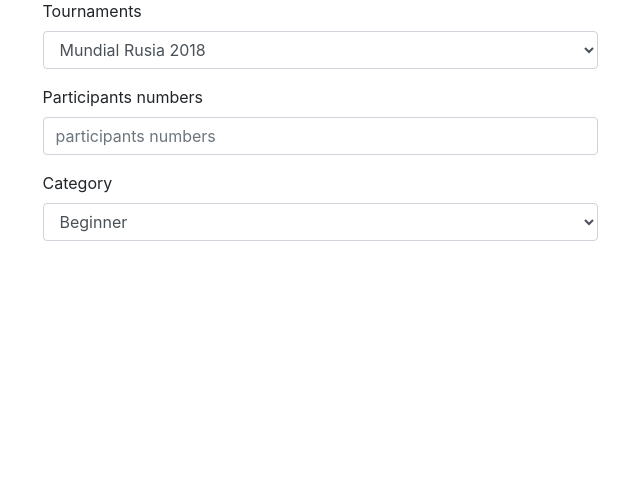
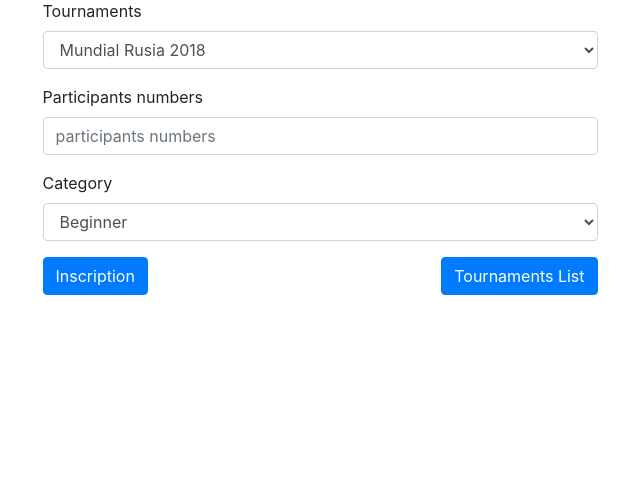
Before and after one commit to luiisdelar/proyecto-deportes-php, a PHP site: page /inscr_tourn.php in a window 1280 px wide. Shown: the part 193-687 px from the top of the page, without its empty margins (320-960 px from the left). Run offline with PHP 8.4, Linux system fonts and the light colour scheme; a user stored in the database is signed in; data comes from the database, SQL or seed files in the repository.

Commit message:
Arreglando el front nº5

```diff
--- a/inscr_tourn.php
+++ b/inscr_tourn.php
@@ -88,11 +88,15 @@
 					<option value="3">Profesional</option>
 				</select>
 			</div>
+			<div class="row form-group justify-content-between">
 
+					<input class="btn btn-primary" type="submit" name="inscription" value="Inscription">
+					<input class="btn btn-primary" type="button" value="Tournaments List" onclick="location.href='list_tourn.php';">
+
+			</div>
 			<?php
 
 				if (isset($_POST["inscription"])) {
-
 
 					$tourn=$_POST["sel"];
 					$part=$_POST["participants"];
```
